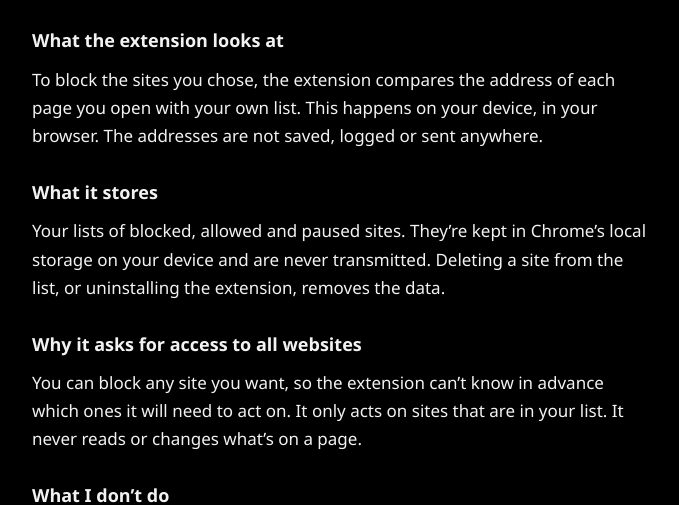
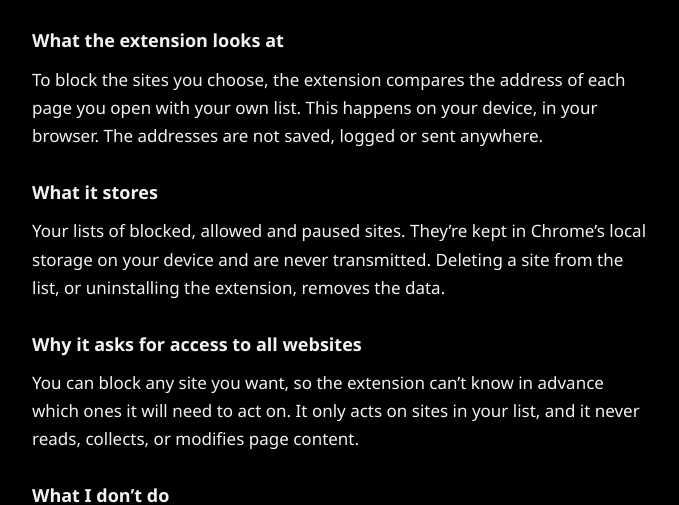
Before and after one commit to WIPOOOO/lockedrippi, a plain HTML site: page index.html in a window 1280 px wide. Shown: the part 664-1169 px from the top of the page, without its empty margins (300-979 px from the left). Drawn offline with Linux system fonts and the light colour scheme.

Commit message:
Update index.html

```diff
--- a/index.html
+++ b/index.html
@@ -83,13 +83,13 @@
     <div class="short"><strong>The short version:</strong> your data stays on your computer. I don’t collect it, sell it or share it.</div>
 
     <h3>What the extension looks at</h3>
-    <p>To block the sites you chose, the extension compares the address of each page you open with your own list. This happens on your device, in your browser. The addresses are not saved, logged or sent anywhere.</p>
+    <p>To block the sites you choose, the extension compares the address of each page you open with your own list. This happens on your device, in your browser. The addresses are not saved, logged or sent anywhere.</p>
 
     <h3>What it stores</h3>
     <p>Your lists of blocked, allowed and paused sites. They’re kept in Chrome’s local storage on your device and are never transmitted. Deleting a site from the list, or uninstalling the extension, removes the data.</p>
 
     <h3>Why it asks for access to all websites</h3>
-    <p>You can block any site you want, so the extension can’t know in advance which ones it will need to act on. It only acts on sites that are in your list. It never reads or changes what’s on a page.</p>
+    <p>You can block any site you want, so the extension can’t know in advance which ones it will need to act on. It only acts on sites in your list, and it never reads, collects, or modifies page content.</p>
 
     <h3>What I don’t do</h3>
     <ul>
```
